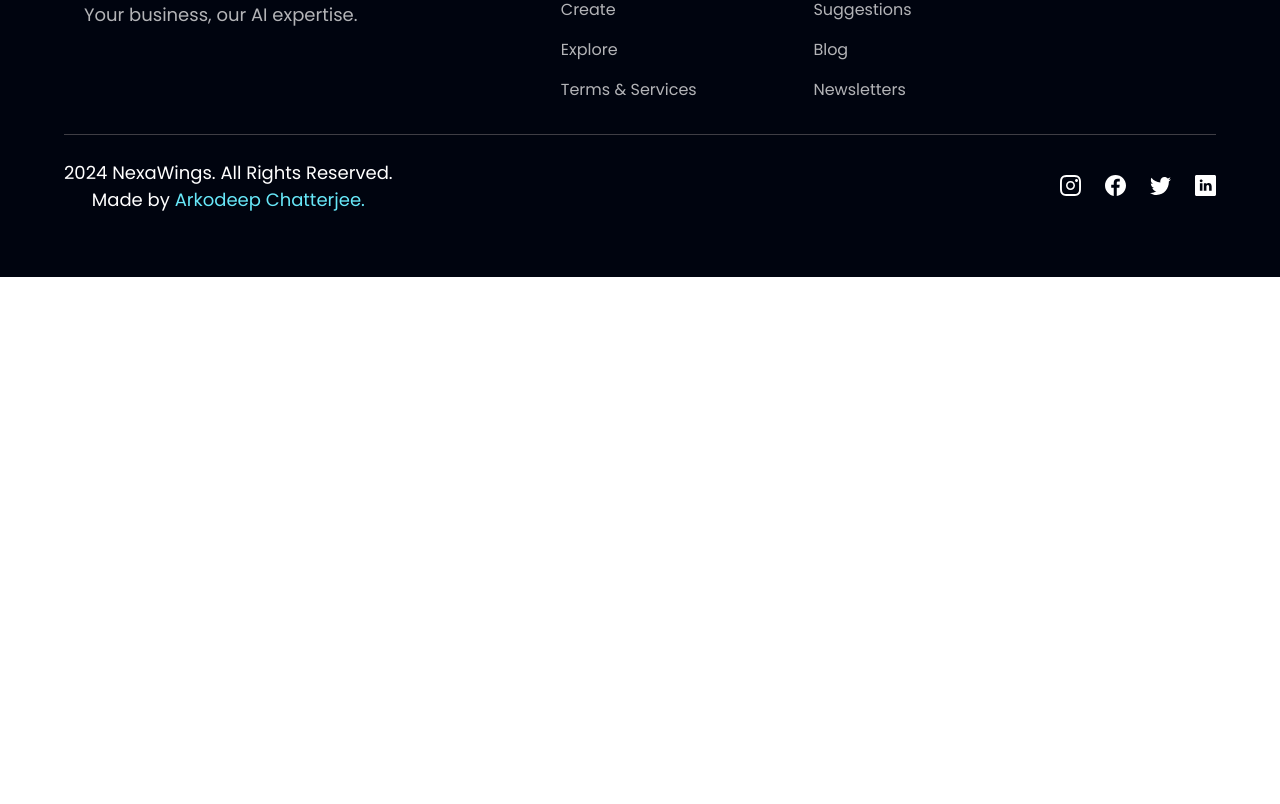
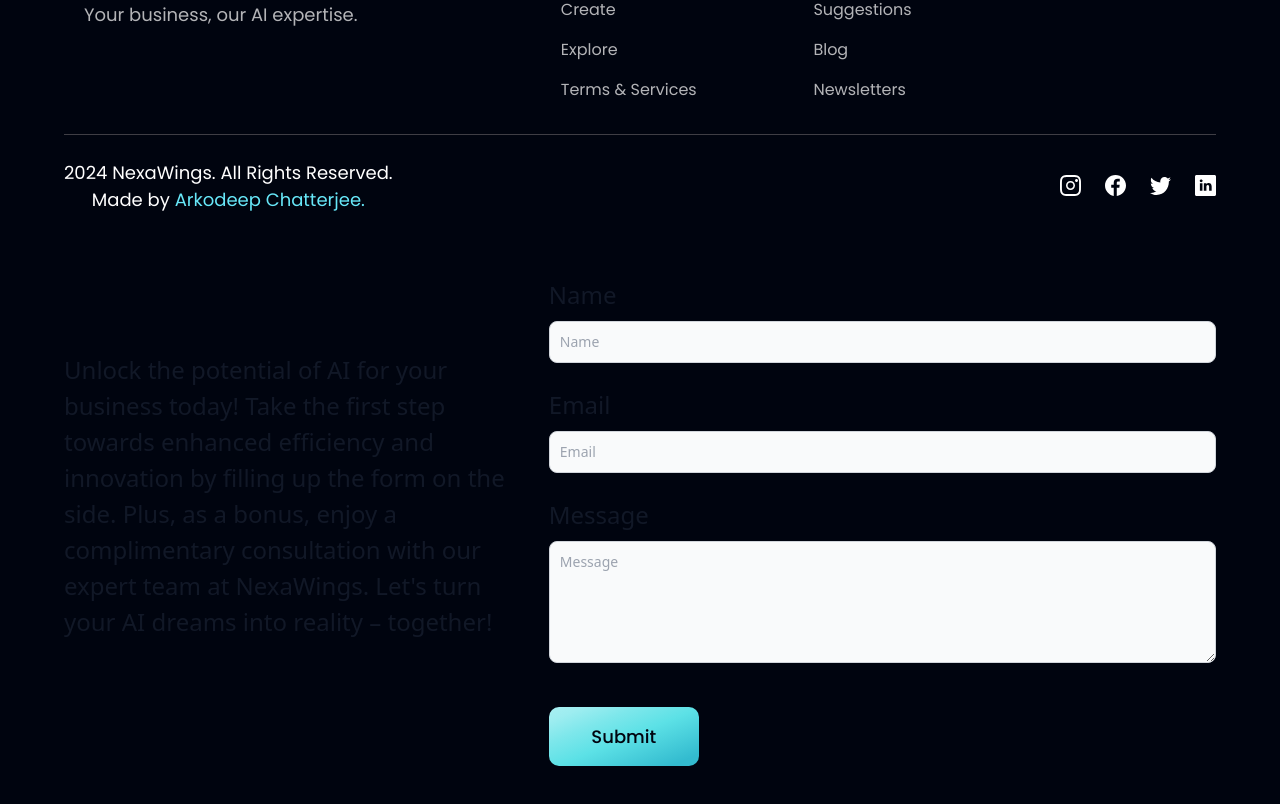
Before and after one commit to arkodeep3404/nexawings, a React (Vite) app: page / in a window 1280 px wide. Shown: the part 4599-5403 px from the top of the page. Before the commit the page ends 4876 px from the top, so only its background shows below. Built offline with nearby package versions, Linux system fonts and the light colour scheme.

Commit message:
contact form

```diff
--- a/src/App.jsx
+++ b/src/App.jsx
@@ -10,6 +10,7 @@ import {
   Navbar,
   Stats,
   Testimonials,
+  Contact,
 } from "./components";
 import styles from "./style";
 
@@ -36,6 +37,7 @@ const App = () => {
           <Clients />
           <CTA />
           <Footer />
+          <Contact />
         </div>
       </div>
     </div>
--- /dev/null
+++ b/src/components/Contact.jsx
@@ -0,0 +1,72 @@
+import { useState } from "react";
+
+const Contact = () => {
+  const [Name, setName] = useState("");
+  const [Email, setEmail] = useState("");
+  const [Message, setMessage] = useState("");
+
+  function submit() {
+    alert("done");
+  }
+
+  return (
+    <div className="flex gap-x-10 mb-10">
+      <div className="block mb-2 text-[24px] text-gray-900 dark:text-white w-2/5 break-words mt-[75px]">
+        Unlock the potential of AI for your business today! Take the first step
+        towards enhanced efficiency and innovation by filling up the form on the
+        side. Plus, as a bonus, enjoy a complimentary consultation with our
+        expert team at NexaWings. Let's turn your AI dreams into
+        reality – together!
+      </div>
+      <form action="/" className="flex flex-col gap-y-6 w-3/5">
+        <div>
+          <label class="block mb-2 text-[24px] text-gray-900 dark:text-white">
+            Name
+          </label>
+          <input
+            required
+            type="text"
+            placeholder="Name"
+            className="bg-gray-50 border border-gray-300 text-gray-900 text-sm rounded-lg focus:ring-blue-500 focus:border-blue-500 block w-full p-2.5 dark:bg-gray-700 dark:border-gray-600 dark:placeholder-gray-400 dark:text-white dark:focus:ring-blue-500 dark:focus:border-blue-500"
+            onChange={(e) => setName(e.target.value)}
+          />
+        </div>
+        <div>
+          <label class="block mb-2 text-[24px] text-gray-900 dark:text-white">
+            Email
+          </label>
+          <input
+            required
+            type="text"
+            placeholder="Email"
+            className="bg-gray-50 border border-gray-300 text-gray-900 text-sm rounded-lg focus:ring-blue-500 focus:border-blue-500 block w-full p-2.5 dark:bg-gray-700 dark:border-gray-600 dark:placeholder-gray-400 dark:text-white dark:focus:ring-blue-500 dark:focus:border-blue-500"
+            onChange={(e) => setEmail(e.target.value)}
+          />
+        </div>
+        <div>
+          <label class="block mb-2 text-[24px] text-gray-900 dark:text-white">
+            Message
+          </label>
+          <textarea
+            required
+            rows={5}
+            type="text"
+            placeholder="Message"
+            className="bg-gray-50 border border-gray-300 text-gray-900 text-sm rounded-lg focus:ring-blue-500 focus:border-blue-500 block w-full p-2.5 dark:bg-gray-700 dark:border-gray-600 dark:placeholder-gray-400 dark:text-white dark:focus:ring-blue-500 dark:focus:border-blue-500"
+            onChange={(e) => setMessage(e.target.value)}
+          />
+        </div>
+
+        <button
+          type="submit"
+          onClick={submit}
+          className="py-4 px-6 bg-blue-gradient font-poppins font-medium text-[18px] max-w-[150px] text-primary outline-none rounded-[10px] mt-5"
+        >
+          Submit
+        </button>
+      </form>
+    </div>
+  );
+};
+
+export default Contact;
--- a/src/components/index.js
+++ b/src/components/index.js
@@ -9,6 +9,7 @@ import Hero from "./Hero";
 import Navbar from "./Navbar";
 import Stats from "./Stats";
 import Testimonials from "./Testimonials";
+import Contact from "./Contact";
 
 export {
   Billing,
@@ -22,4 +23,5 @@ export {
   Navbar,
   Stats,
   Testimonials,
+  Contact
 };
```
